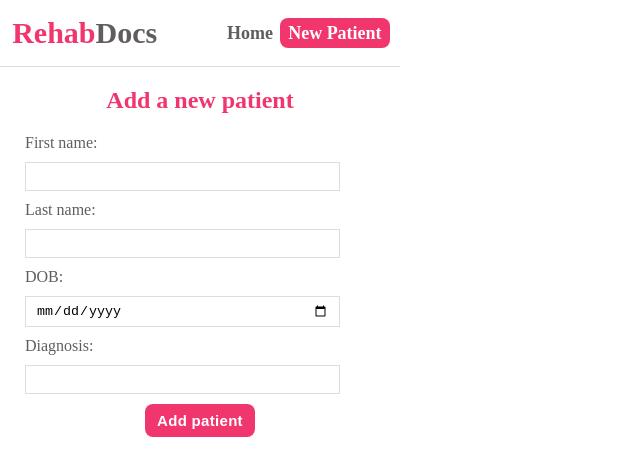
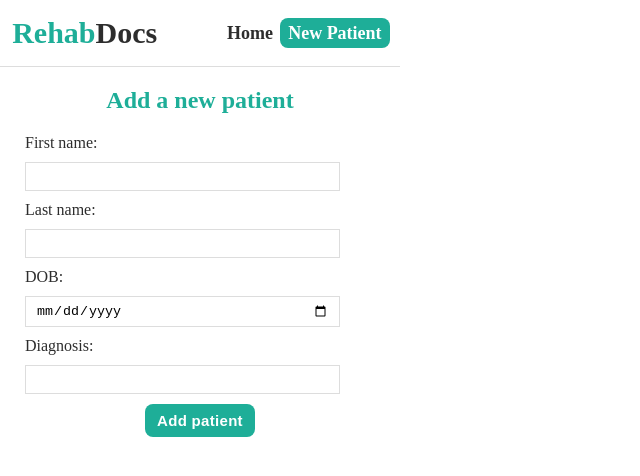
Before and after one commit to diegoram23/rehab-docs, a React (Create React App) app: page /#/newpatient in a window 1280 px wide. Shown: the top 476 px of the page, without its empty margins (0-640 px from the left). Built offline with nearby package versions, Linux system fonts and the light colour scheme.

Commit message:
theme color change

```diff
--- a/src/index.css
+++ b/src/index.css
@@ -1,7 +1,7 @@
 body {
   max-width: 400px;
   margin: 0;
-  color: rgb(97, 93, 93);
+  color: #2d2d2d;
 
 }
 
@@ -14,39 +14,71 @@ header {
 }
 
 header span {
-  color: rgb(97, 93, 93);
+  color: #2d2d2d;
 }
 
 header h1 {
   margin: 0 0 0 0.3em;
-  color: #f1356d;
+  color: #1eae98;
   font-size: 30px;
 }
 
 nav a{
   text-decoration: none;
   margin-right: 0.4em;
-  color: rgb(97, 93, 93);
+  color: #2d2d2d;
   font-size: 18px;
   font-weight: bold;
 }
 
 nav a.active {
   color: #ffffff;
-  background-color: #f1356d;
+  background-color: #1eae98;
   border-radius: 8px;
   padding: 5px 8px;
 }
 
 .patients-container{
-  border: 1px solid black;
+  margin-top: 1em;
 }
 
 .patients-box{
-  border: 1px solid red
+  border: 1px solid #ddd;
+  border-radius: 8px;
+  margin: 0.8em 0.2em;
 }
 
+.patients-box h3 {
+  background-color: rgb(230, 227, 227);
+  color: #1eae98;
+  margin: 0;
+  padding: 0.4em 0.5em;
+}
 
+.patients-box p {
+  margin: 0;
+  padding: 0.3em;
+}
+
+.inline {
+  display: flex;
+  justify-content: space-between;
+  align-items: center;
+  margin: 0 0 0.5em 0;
+}
+
+.inline button {
+  background-color: #1eae98;
+  color: #ffffff;
+  border: 0;
+  padding: 8px 12px;
+  border-radius: 8px;
+  cursor: pointer;
+  font-size: 15px;
+  font-weight: bold;
+  letter-spacing: 0.02em;
+  margin-right: 0.5em;
+}
 /*-------------------New patient form --------------------*/
 .patient-form {
   max-width: 350px;
@@ -60,7 +92,7 @@ nav a.active {
 }
 
 .patient-form h2{
-  color: #f1356d;
+  color: #1eae98;
 }
 
 .patient-form input, .patient-form select {
@@ -72,8 +104,8 @@ nav a.active {
   box-sizing: border-box;
 }
 
-.patient-form button {
-  background-color: #f1356d;
+ .patient-form button {
+  background-color: #1eae98;
   color: #ffffff;
   border: 0;
   padding: 8px 12px;
--- a/src/pages/Home.js
+++ b/src/pages/Home.js
@@ -23,9 +23,12 @@ const Home = () => {
         <main className="patients-container">
             {patients.map(patient =>
                 <div className="patients-box" key={patient.id}>
-                    <h3>{patient.Last}, {patient.first}</h3>
-                    <p>{patient.DOB}</p>
-                    <p>{patient.Diagnosis}</p>
+                    <h3>{patient.last}, {patient.first}</h3>
+                    <p><strong>DOB: </strong>{patient.DOB}</p>
+                    <div className="inline">
+                        <p><strong>Dx: </strong>{patient.Diagnosis}</p>
+                        <button>New note</button>
+                    </div>
                 </div>
             )}
         </main>
```
